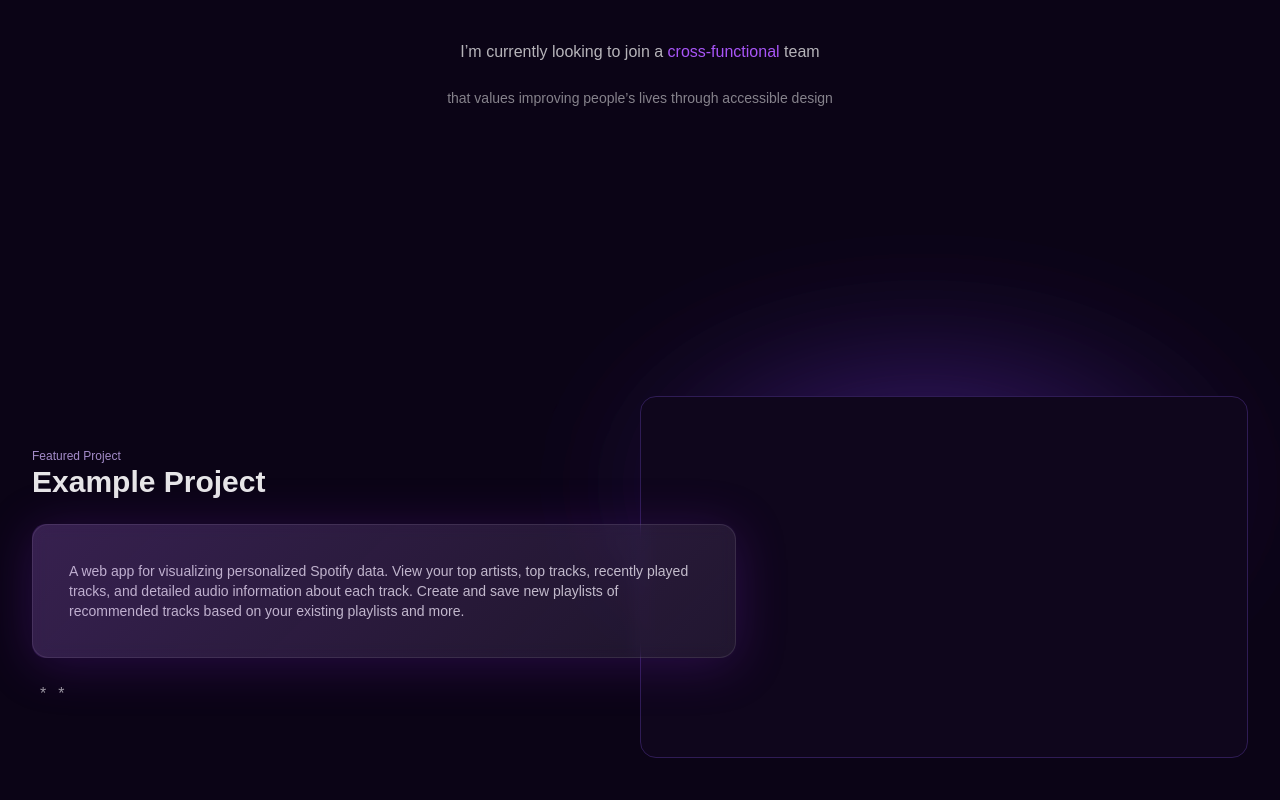
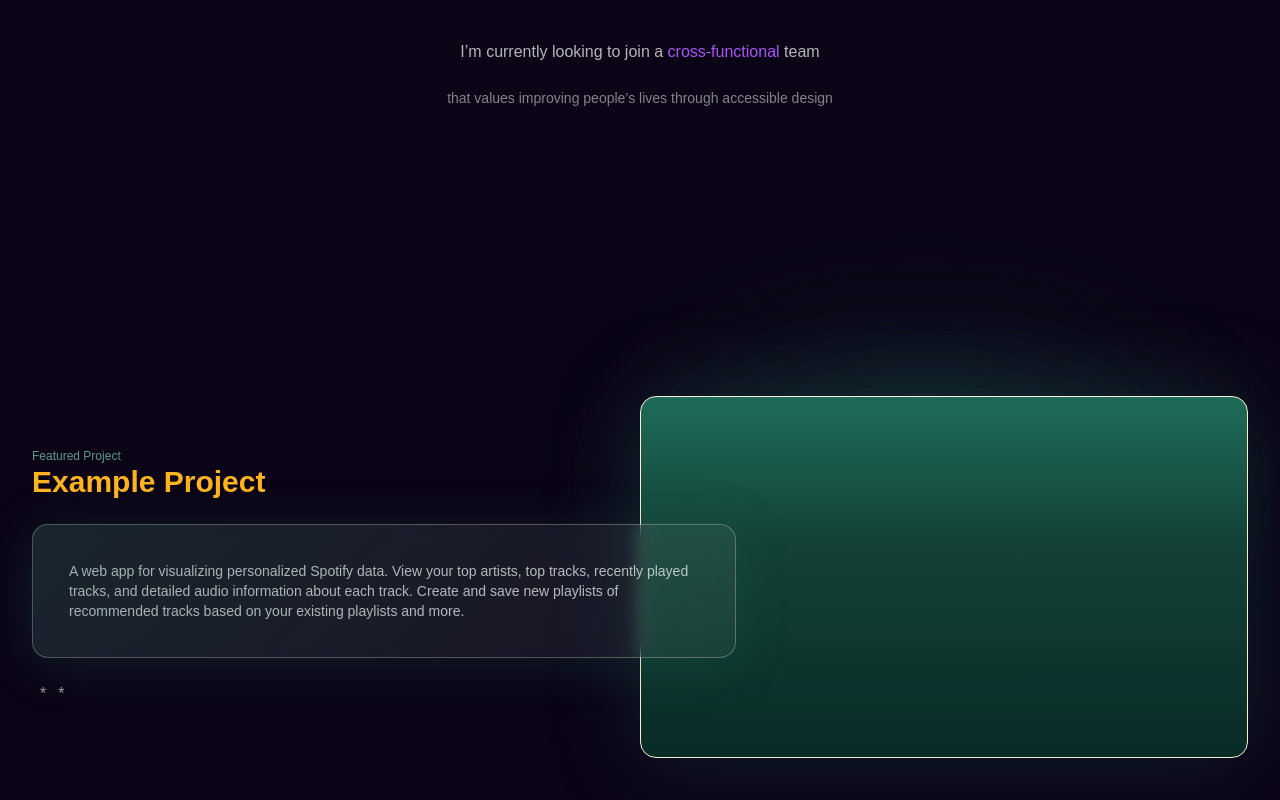
Before and after one commit to PhyPhy07/ProjectPortfolio, a Next.js app: page / in a window 1280 px wide. Shown: the part 1384-2184 px from the top of the page. Built offline with nearby package versions, Linux system fonts and the light colour scheme; a web font is replaced by a local one.

Commit message:
updating colors for boxes

```diff
--- a/src/component/ContactSection.tsx
+++ b/src/component/ContactSection.tsx
@@ -7,7 +7,7 @@ const ContactSection = () => {
   return (
     <section id="contact" className='py-24 relative'>
         <ScrollReveal stagger={0.08}>
-            <h3 className='text-2xl md:text-3xl font-semibold text-white/90 mb-7'>Contact</h3>
+            <h3 className='text-2xl md:text-3xl font-semibold text-[#FFB31F] mb-7'>Contact</h3>
             <p className='text-sm text-white/60 max-w-xl'>I’m currently looking to join a cross-functional team that values improving people’s lives through accessible design, or have a project in mind? Let’s connect.</p>
             <div className='mt-6 text-white/80'>
                 <Link href="mailto:hello@codetutorbd.com" className='hover:text-[#a855f7]'>hello@codetutorbd.com</Link>
--- a/src/component/ProjectsSection.tsx
+++ b/src/component/ProjectsSection.tsx
@@ -1,4 +1,3 @@
-import Image from 'next/image'
 import React from 'react'
 import ScrollReveal from './ScrollReveal'
 
@@ -8,23 +7,23 @@ const ProjectsSection = () => {
         <div>
             <div className='pointer-events-none absolute right-0 left-1/3 top-8 -z-10 h-[420px] opacity-40 blur-3xl'
             style={{
-                background: 'radial-gradient(60% 60% at 60% 40%, rgba(125, 58, 242, 0.65) 0%, rgba(18, 8, 36, 0) 70%)',
+                background: 'radial-gradient(60% 60% at 60% 40%, rgba(30, 107, 90, 0.6) 0%, rgba(8, 43, 39, 0) 70%)',
             }}
             />
             <ScrollReveal stagger={0.12} className='grid grid-cols-1 md:grid-cols-2 items-center'>
                 <div className='relative -pl-50 z-10'>
                     {/* heading */}
                     <div className='mb-12'>
-                        <p className='text-xs text-[#a48cc9]'>Featured Project</p>
-                        <h3 className='text-2xl md:text-3xl font-semibold text-white/90'>Example Project</h3>
+                        <p className='text-xs text-[#5a9a8a]'>Featured Project</p>
+                        <h3 className='text-2xl md:text-3xl font-semibold text-[#FFB31F]'>Example Project</h3>
                     </div>
 
                     {/* description */}
-                    <div className='relative md:-mr-24 md:-mt-6 z-20 max-w-5xl rounded-2xl p-5 bg-white/6 backdrop-blur-sm border border-white/10 shadow-[0_6px_50px_rgba(126,34,206,0.25)]'>
+                    <div className='relative md:-mr-24 md:-mt-6 z-20 max-w-5xl rounded-2xl p-5 bg-white/6 backdrop-blur-sm border border-[#ffecd1]/30 shadow-[0_6px_50px_rgba(30,107,90,0.25)]'>
                         <p className='text-sm p-4 text-white/75'>A web app for visualizing personalized Spotify data. View your top artists, top tracks, recently played tracks, and detailed audio information about each track. Create and save new playlists of recommended tracks based on your existing playlists and more.</p>
                         <div className="pointer-events-none absolute -inset-px rounded-[14px] opacity-60"
                         style={{
-                            background: 'linear-gradient(135deg, rgba(168, 85, 247, 0.35), rgba(168, 85, 247, 0.05))',
+                            background: 'linear-gradient(135deg, rgba(30, 107, 90, 0.35), rgba(8, 43, 39, 0.05))',
                         }}
                         />
                     </div>
@@ -36,7 +35,10 @@ const ProjectsSection = () => {
 
                 {/* project image */}
                 <div>
-                    <div tabIndex={0} className='group cursor-pointer rounded-2xl overflow-hidden bg-[#0f061c] border border-[#2f1c55] shadow-[0_0_90px_rgba(168, 85, 247, 0.28)] transition-transform duration-300 hover:-translate-y-1 focus:-translate-y-1'>
+                    <div tabIndex={0} className='group cursor-pointer rounded-2xl overflow-hidden border border-[#ffecd1] shadow-[0_0_90px_rgba(30,107,90,0.28)] transition-transform duration-300 hover:-translate-y-1 focus:-translate-y-1 hover:border-[#D3453E]/60'
+                    style={{
+                        background: 'linear-gradient(180deg, #1e6b5a 0%, #134237 40%, #082B27 100%)',
+                    }}>
                         <div className='overflow-hidden h-[360px]'>
                             {/* <Image src="/images/.png" alt='portflio-1' width={582} height={640} className='w-full h-auto transition-transform duration-3500 ease-linear group-hover:-translate-y-[55%] group-active:-translate-y-[55%] group-focus:-translate-y-[55%]'/> */}
                         </div>
@@ -48,7 +50,7 @@ const ProjectsSection = () => {
         <div>
             <div className='pointer-events-none absolute right-0 left-1/3 top-8 -z-10 h-[420px] opacity-40 blur-3xl'
             style={{
-                background: 'radial-gradient(60% 60% at 60% 40%, rgba(125, 58, 242, 0.65) 0%, rgba(18, 8, 36, 0) 70%)',
+                background: 'radial-gradient(60% 60% at 60% 40%, rgba(30, 107, 90, 0.6) 0%, rgba(8, 43, 39, 0) 70%)',
             }}
             />
             <ScrollReveal stagger={0.14} delay={0.8} className='grid grid-cols-1 md:grid-cols-2 items-center'>
@@ -56,16 +58,16 @@ const ProjectsSection = () => {
                 <div className='relative md:order-2 z-10'>
                     {/* heading */}
                     <div className='mb-12 text-right'>
-                        <p className='text-xs text-[#a48cc9]'>Featured Project</p>
-                        <h3 className='text-2xl md:text-3xl font-semibold text-white/90'>Example Project</h3>
+                        <p className='text-xs text-[#5a9a8a]'>Featured Project</p>
+                        <h3 className='text-2xl md:text-3xl font-semibold text-[#FFB31F]'>Example Project</h3>
                     </div>
 
                     {/* description */}
-                    <div className='relative md:-ml-24 md:-mt-6 z-20 max-w-5xl rounded-2xl p-5 bg-white/6 backdrop-blur-sm border border-white/10 shadow-[0_6px_50px_rgba(126,34,206,0.25)]'>
+                    <div className='relative md:-ml-24 md:-mt-6 z-20 max-w-5xl rounded-2xl p-5 bg-white/6 backdrop-blur-sm border border-[#ffecd1]/30 shadow-[0_6px_50px_rgba(30,107,90,0.25)]'>
                         <p className='text-sm p-4 text-white/75'>A web app for visualizing personalized Spotify data. View your top artists, top tracks, recently played tracks, and detailed audio information about each track. Create and save new playlists of recommended tracks based on your existing playlists and more.</p>
                         <div className="pointer-events-none absolute -inset-px rounded-[14px] opacity-60"
                         style={{
-                            background: 'linear-gradient(135deg, rgba(168, 85, 247, 0.35), rgba(168, 85, 247, 0.05))',
+                            background: 'linear-gradient(135deg, rgba(30, 107, 90, 0.35), rgba(8, 43, 39, 0.05))',
                         }}
                         />
                     </div>
@@ -77,7 +79,10 @@ const ProjectsSection = () => {
 
                 {/* project image */}
                 <div className='relative md:order-1'>
-                    <div tabIndex={0} className='group cursor-pointer rounded-2xl overflow-hidden bg-[#0f061c] border border-[#2f1c55] shadow-[0_0_90px_rgba(168, 85, 247, 0.28)] transition-transform duration-300 hover:-translate-y-1 focus:-translate-y-1'>
+                    <div tabIndex={0} className='group cursor-pointer rounded-2xl overflow-hidden border border-[#ffecd1] shadow-[0_0_90px_rgba(30,107,90,0.28)] transition-transform duration-300 hover:-translate-y-1 focus:-translate-y-1 hover:border-[#D3453E]/60'
+                    style={{
+                        background: 'linear-gradient(180deg, #1e6b5a 0%, #134237 40%, #082B27 100%)',
+                    }}>
                         <div className='overflow-hidden md:h-[360px] h-[250px]'>
 
                         </div>
--- a/src/component/WorkExperience.tsx
+++ b/src/component/WorkExperience.tsx
@@ -46,7 +46,7 @@ const WorkExperience = () => {
         }}
       />
       <div>
-        <h3 className="text-2xl md:text-3xl font-semibold text-white/90 mb-8">
+        <h3 className="text-2xl md:text-3xl font-semibold text-[#FFB31F] mb-8">
           Work Exprience
         </h3>
 
```
